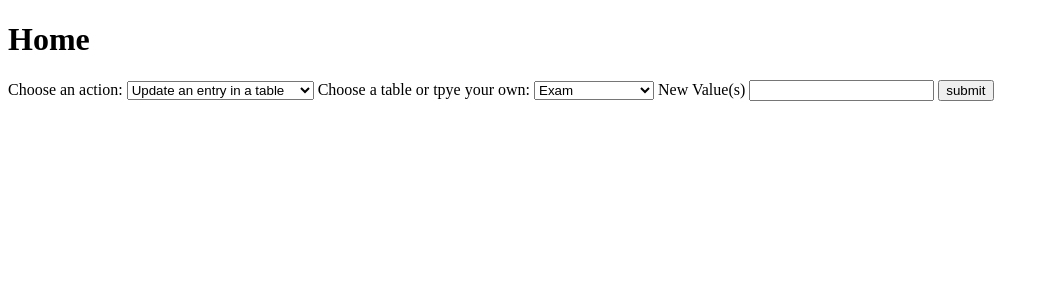
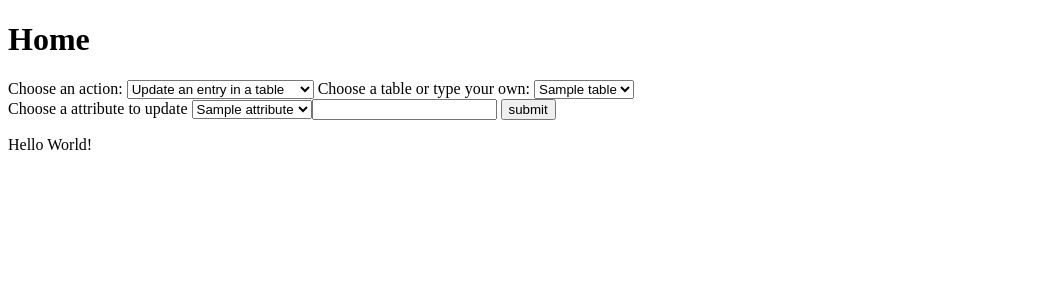
Before and after one commit to nhennigan/FYP, a Flask app: template backend/templates/admin_home.html in a window 1280 px wide. Shown: the part 26-326 px from the top of the page, without its empty margins (0-1049 px from the left). Run offline with Flask 2, Linux system fonts and the light colour scheme; the template is opened without the code that fills it: most values are stand-ins (such as "Sample title", 1, 10 or a date in 2020).

Commit message:
some progress not alot made to admin

```diff
--- a/backend/main.py
+++ b/backend/main.py
@@ -1,6 +1,6 @@
 import os
 from flask import Flask, render_template,request,session,redirect,url_for,jsonify
-from flask_mail import Mail, Message
+#from flask_mail import Mail, Message
 import mysql.connector
 import schema2
 from mysql.connector import errorcode
@@ -8,6 +8,7 @@ import functools
 #import seating_chart
 import seating_matrix
 import new_mail
+#import DBManager
 
 class DBManager:
     def __init__(self, database='example', host="db", user="root", password_file=None):
@@ -221,19 +222,19 @@ class Admin:
         self.exam_list = exam_list
 
 server = Flask(__name__)
-mail= Mail(server)
+#mail= Mail(server)
 server.secret_key = 'super secret key'
 conn = None
 user_in = None
 
-server.config['MAIL_SERVER']='smtp.gmail.com'
-server.config['MAIL_PORT'] = 587
-server.config['MAIL_USERNAME'] = 'exam.timetable.updates@gmail.com'
-#server.config['MAIL_PASSWORD'] = 'fmjoukhqqbliejbw'
-server.config['MAIL_PASSWORD'] = 'Examtimetable'
-server.config['MAIL_USE_TLS'] = False
-server.config['MAIL_USE_SSL'] = True
-server.config['MAIL_DEBUG'] = True
+#server.config['MAIL_SERVER']='smtp.gmail.com'
+#server.config['MAIL_PORT'] = 587
+#server.config['MAIL_USERNAME'] = 'exam.timetable.updates@gmail.com'
+##server.config['MAIL_PASSWORD'] = 'fmjoukhqqbliejbw'
+#server.config['MAIL_PASSWORD'] = 'Examtimetable'
+#server.config['MAIL_USE_TLS'] = False
+#server.config['MAIL_USE_SSL'] = True
+#server.config['MAIL_DEBUG'] = True
 
 @server.route("/mail")
 def index():
@@ -250,19 +251,21 @@ def init():
     global conn
     if not conn:
         conn = DBManager(password_file='/run/secrets/db-password')
-       # conn.create_database_tables()
-       # conn.sample_data()
+#        conn.create_database_tables()
+#        conn.sample_data()
     return render_template('login2.html',msg="start")
 
 @server.route('/login',methods = ['POST','GET'])
 def login():
     msg = ''
+    global conn
 #    global user_in
     if request.method == 'POST' and 'username' in request.form and 'password' in request.form:
         username = request.form['username']
         password = request.form['password']
         conn.cursor.execute('SELECT * FROM student WHERE student_id = %s AND password = %s', (username, password, ))
         student_account = conn.cursor.fetchone()
+#        student_account = conn.login_student(username,password)
         if student_account:
             create_session(username,password)
             user_in = 'student'
@@ -320,11 +323,13 @@ def home_page():
 @server.route('/admin_home/', methods = ['POST','GET'])
 @login_required
 def admin_home_page():
-    try:
-        admin = conn.get_admin_data(session["username"])
-        return render_template('admin_home.html',user = admin)
-    except Exception:
-        print("Error finding home page")
+#    try:
+   admin = conn.get_admin_data(session["username"])
+   table_names = schema2.get_names()
+   attributes = schema2.get_attributes()
+   return render_template('admin_home.html',user = admin,table_names = table_names, attributes = attributes)
+ #   except Exception:
+ #       print("Error finding home page")
 
 @server.route('/admin_updates/', methods = ['POST','GET'])
 @login_required
--- a/backend/new_mail.py
+++ b/backend/new_mail.py
@@ -8,11 +8,11 @@ def sendmail():
     #The mail addresses and password
     sender_address = 'exam.timetable.updates@gmail.com'
     sender_pass = 'Examtimetable'
-    receiver_address = 'niamhhennigan@gmail.com'
+    receiver_address = ['niamhhennigan@gmail.com','n.hennigan3@nuigalway.ie']
     #Setup the MIME
     message = MIMEMultipart()
     message['From'] = sender_address
-    message['To'] = receiver_address
+    message['To'] = ", ".join(receiver_address)
     message['Subject'] = 'A test mail sent by Python. It has an attachment.'   #The subject line
     #The body and the attachments for the mail
     message.attach(MIMEText(mail_content, 'plain'))
--- a/backend/templates/admin_home.html
+++ b/backend/templates/admin_home.html
@@ -2,6 +2,7 @@
 
 {% block content %}
       <h1>Home</h1>
+
       {{user.f_name}} {{user.l_name}}
         {%for item in user.exam_list%}
 	<table border="1">
@@ -49,24 +50,41 @@
 	    <option value="UPDATE" selected>Update an entry in a table</option>
 	  </select>
 
-	 <label for="tables">Choose a table or tpye your own:</label>
-          <select id="tables" name="tables">
-            <option value="student">Student</option>
-            <option value="admin">Admin</option>
-            <option value="lecturer" selected>Exam</option>
-            <option value="module">Module</option>
-            <option value="exam" selected>Exam</option>
-            <option value="course" >Course</option>
-            <option value="lect_module">Lect_module</option>
-            <option value="organise" >Organise</option>
-            <option value="student_exam">Student_exam</option>
-            <option value="course_module">Course_module</option>
-            <option value="student_module">Student_module</option>
-            <option value="course_student">Course_student</option>
-          </select>
+	 <label for="tables">Choose a table or type your own:</label>
+          <select id="tables" name="tables" onchange="showfield(this.options[this.selectedIndex].value)">
 
+	{% for table in table_names %}
+	<option value={{table}}>{{table}}</option>
+	{% endfor %}
+	<option value="Other">Other</option>
+	  </select>
+	<div id="div1"></div>
+
+         <label for="attributes">Choose a attribute to update</label>
+          <select id="attributes" name="attributes">
+
+		  {% for attribute in attributes %}
+        <option value={{attribute}}>{{attribute}}</option>
+        {% endfor %}
+      <p> {{attributes}}
+       {% for a in attributes %}
+                  <br> {{a["exam"]}}
+                  {% endfor %}
+                  </p>
 	 <label for="updated info">New Value(s)</label>
 		<input id="updated_info" type = "text" name = "updated_info" />
                 <input type = "submit" value = "submit" />
               </form>
+<p id="p1">Hello World!</p>
+
+	      <script type="text/javascript">
+		function showfield(name){
+		  if(name=='Other')document.getElementById('div1').innerHTML='Other: <input type="text" name="other" />';
+		  else document.getElementById('div1').innerHTML='';
+		}
+		function myFunction() {
+ 		 var x = document.getElementById("tables");
+		 document.getElementById("p1").innerHTML = document.getElementById("tables");
+		}
+		</script>
 {% endblock %}
```
Also changed, not shown: backend/schema2.py (+8 -6 lines), docker-compose.yaml (+8 -8 lines), 1 other file.
